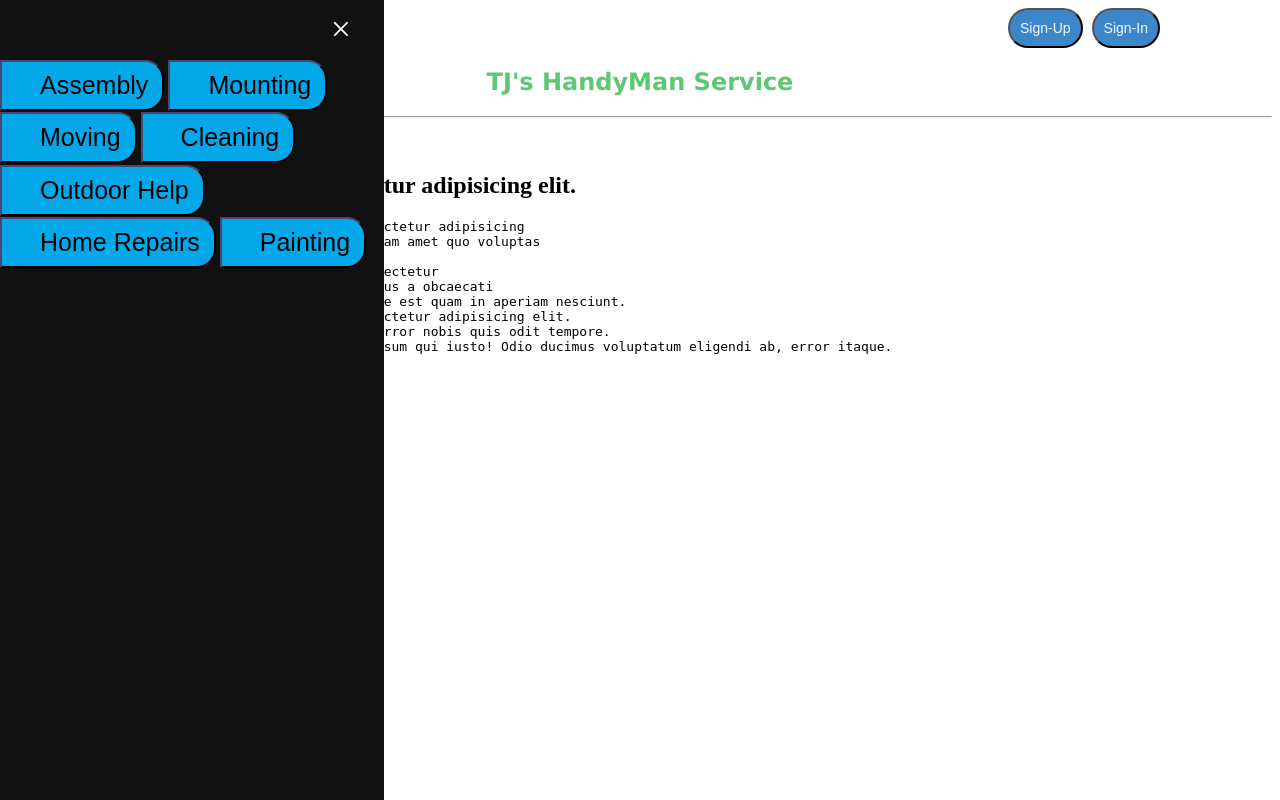
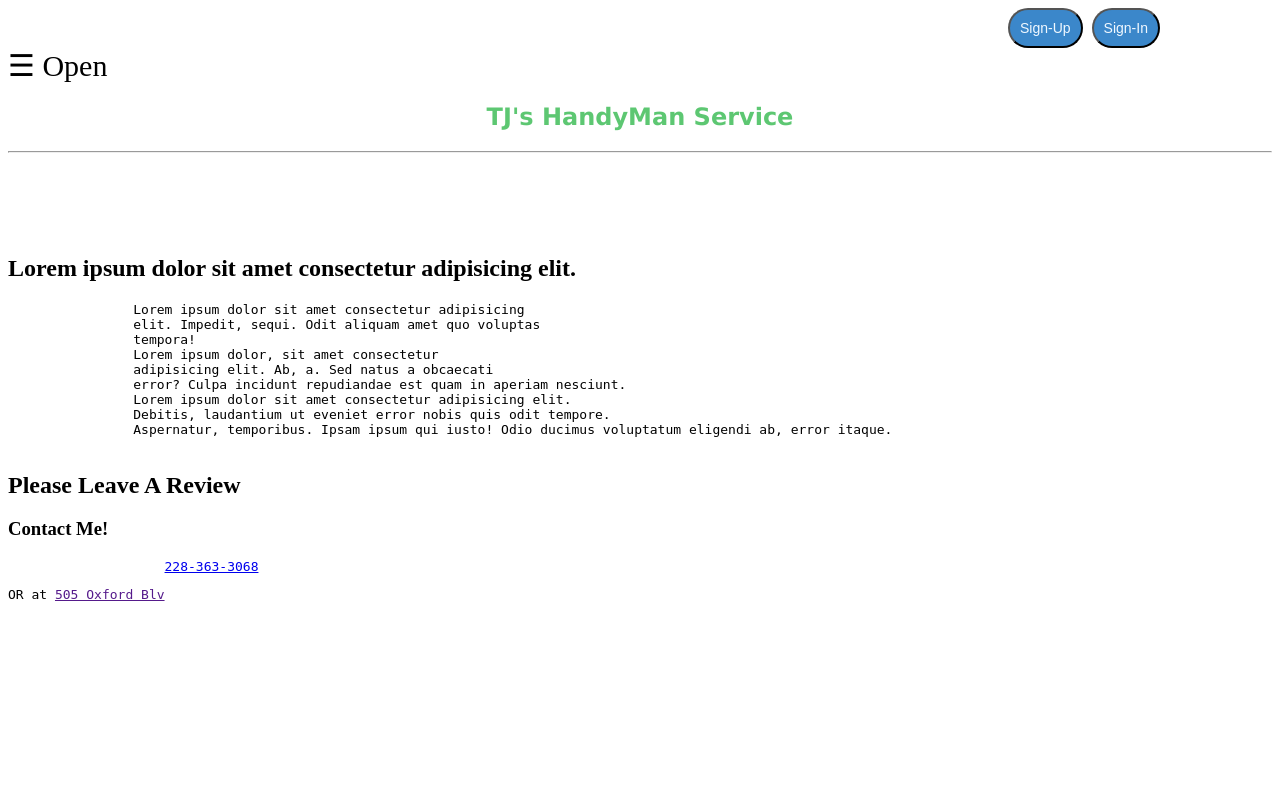
Before and after one commit to BlairJ05/TJ-Handyman, a Django app: page / in a window 1280 px wide. Run offline with Django 5.2, Linux system fonts and the light colour scheme.

Commit message:
added fixtures

```diff
--- a/capStone/capStoneApp/static/styles.css
+++ b/capStone/capStoneApp/static/styles.css
@@ -2,7 +2,6 @@ body {
 
 }
 #navBar-Start {
-    position: fixed;
     top: 0;
     left: 0;
     z-index: 1000;
@@ -66,7 +65,9 @@ body {
 #tjCompany {
     font-family: 'Lucida Sans', 'Lucida Sans Regular', 'Lucida Grande', 'Lucida Sans Unicode', Geneva, Verdana, sans-serif;
     text-align: center;
-    color: rgb(93, 199, 114)
+    color: rgb(93, 199, 114);
+    top: 60px;
+
 
 }
 #headerSection {
@@ -89,3 +90,7 @@ body {
 #signIn {
     margin-left: 5px;
 }
+#openTab {
+    z-index: 800;
+    top: 20px;
+}
--- a/capStone/capStoneApp/templates/index.html
+++ b/capStone/capStoneApp/templates/index.html
@@ -20,8 +20,10 @@
     <button id="signIn">
         <a href="{% url 'signIn' %}" style="text-decoration: none;color: aliceblue;">Sign-In</a>
     </button>
-
-
+    <br>
+    <div>
+        <span id="openTab" style="font-size:30px;cursor:pointer;color:black" onclick="openNav()">&#9776; Open</span>
+    </div>
 <!--
     This is the header-Section Add what we need Please
 -->
@@ -31,6 +33,7 @@
             <h1 id="tjCompany">TJ's HandyMan Service</h1>
         </div>
     </section>
+    <hr>
 
     <!--
         This Section is for the nav bar
@@ -48,20 +51,20 @@
                     <button><a href="">Painting</a></button>
 
                 </nav>
-                <span style="font-size:30px;cursor:pointer;color:black" onclick="openNav()">&#9776; open</span>
                     <script>
                         function openNav() {
-                        document.getElementById("mySidenav").style.width = "240px";
+                            document.getElementById("mySidenav").style.width = "240px";
                         }
 
                         function closeNav() {
+                            document.getElementById("mySidenav").style.width = "0";
+                        }
+                        // Initially hiding the nav bar
                         document.getElementById("mySidenav").style.width = "0";
-                        }
                 </script>
             </div>
         </div>
     </section>
-    <hr>
 
 <!--
         This Section can be the carousel of pictures
@@ -115,7 +118,6 @@
 
 
 
-
 <!--
     This can be the Footer
 -->
```
